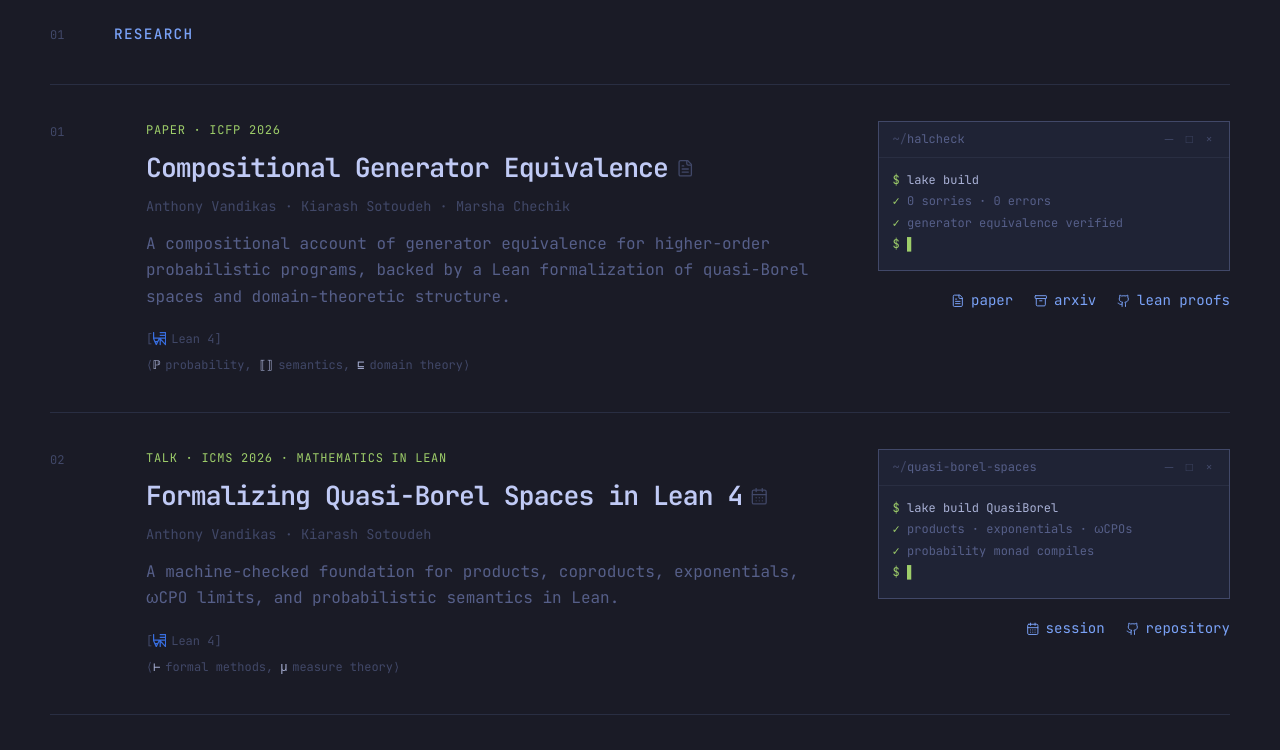
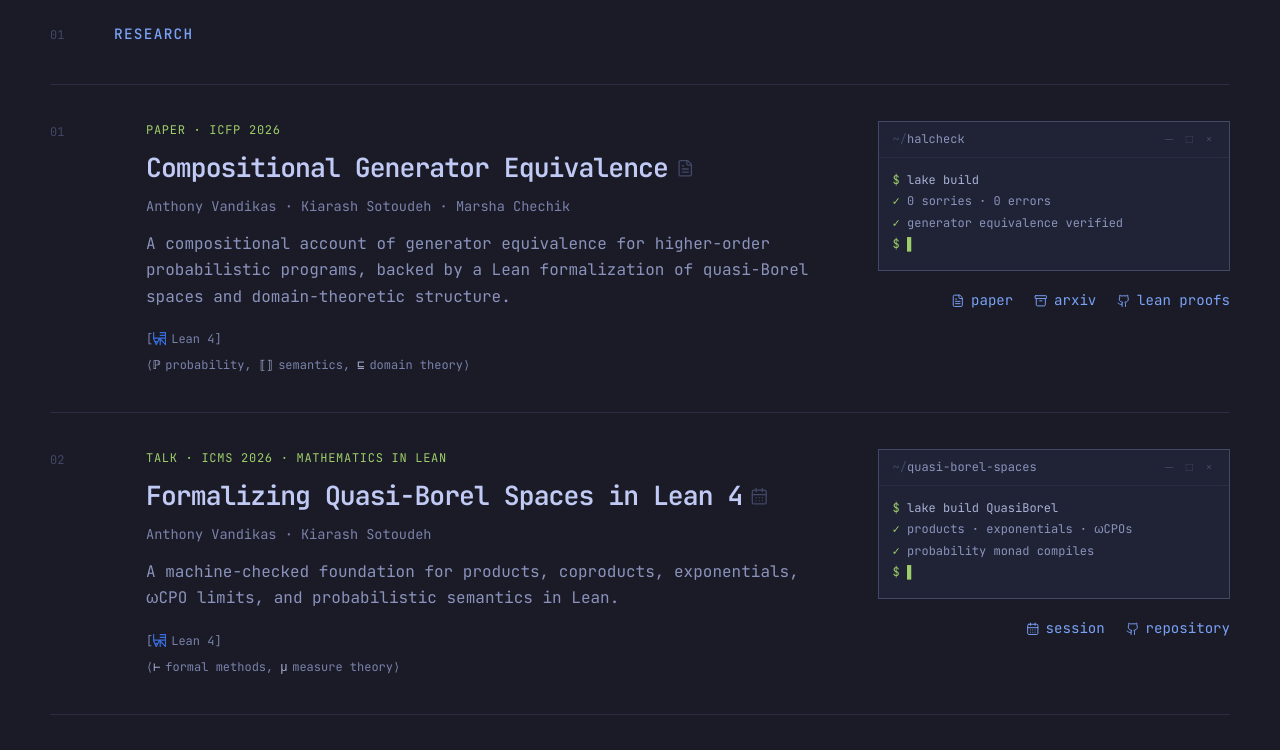
Before and after one commit to exekis/exekis.github.io, a Next.js app: page / in a window 1280 px wide. Shown: the part 840-1590 px from the top of the page. Built offline with nearby package versions, Linux system fonts and the light colour scheme.

Commit message:
fix(portfolio): lift muted text colours to pass contrast checks

```diff
--- a/src/app/globals.css
+++ b/src/app/globals.css
@@ -2,7 +2,9 @@
   color-scheme: dark;
   --ink: #a9b1d6;
   --ink-strong: #c0caf5;
-  --muted: #565f89;
+  /* --muted 5.7:1 and --soft 4.6:1 on --background; body text needs 4.5:1 for WCAG AA */
+  --muted: #8b93bc;
+  --soft: #7a82ab;
   --faint: #414868;
   --accent: #9ece6a;
   --accent-bright: #89ddff;
@@ -333,7 +335,7 @@ code {
 
 .item-copy > p.item-authors {
   margin-top: 0.6rem;
-  color: var(--faint);
+  color: var(--soft);
   font-size: 0.85rem;
 }
 
@@ -341,7 +343,7 @@ code {
   display: flex;
   flex-wrap: wrap;
   margin-top: 1.25rem;
-  color: var(--faint);
+  color: var(--soft);
   font-size: 0.75rem;
   list-style: none;
 }
@@ -370,7 +372,7 @@ code {
   display: flex;
   flex-wrap: wrap;
   margin-top: 0.4rem;
-  color: var(--faint);
+  color: var(--soft);
   font-size: 0.75rem;
   list-style: none;
 }
@@ -544,7 +546,7 @@ code {
   gap: 1.5rem;
   border-top: 1px solid var(--line-strong);
   padding: 1.7rem 0 2.4rem;
-  color: var(--faint);
+  color: var(--soft);
   font-size: 0.75rem;
 }
 
@@ -602,7 +604,7 @@ code {
 }
 
 .post-row time {
-  color: var(--faint);
+  color: var(--soft);
   font-size: 0.8rem;
 }
 
@@ -651,7 +653,7 @@ code {
 .article-heading time {
   display: block;
   margin-top: 1.3rem;
-  color: var(--faint);
+  color: var(--soft);
   font-size: 0.8rem;
 }
 
@@ -788,6 +790,7 @@ code {
     --ink: #222;
     --ink-strong: #000;
     --muted: #444;
+    --soft: #555;
     --faint: #666;
     --accent: #222;
     --accent-bright: #000;
```
